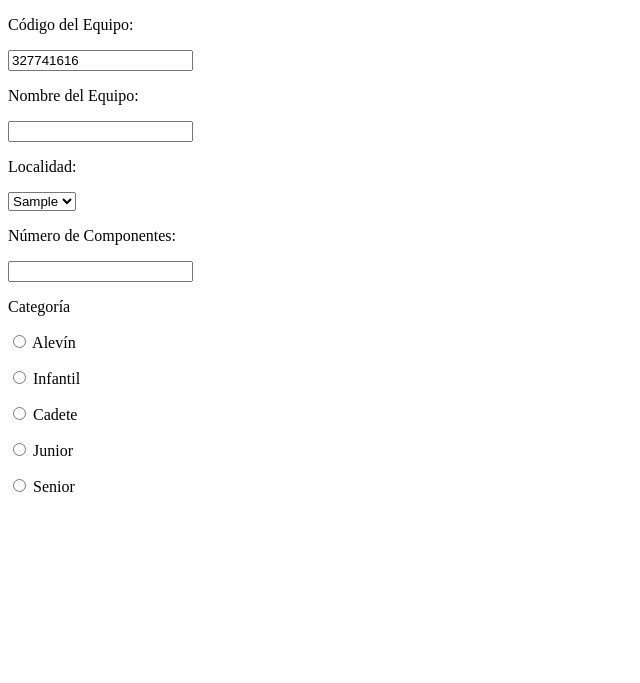
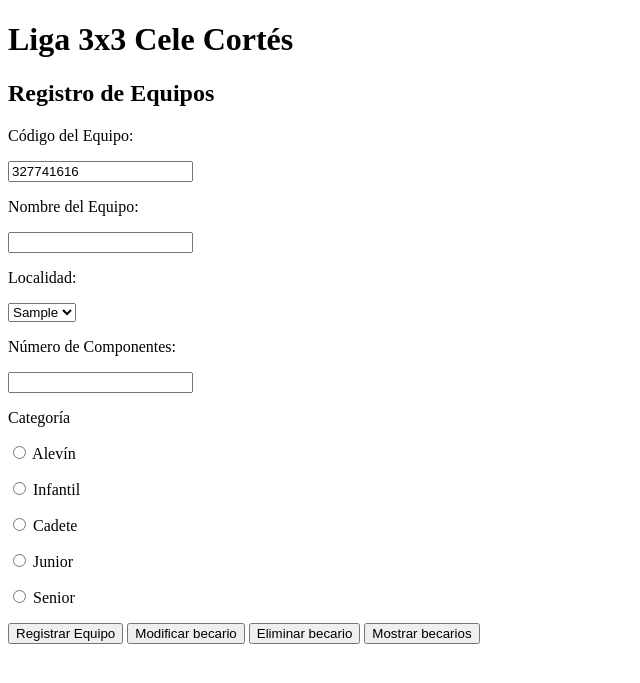
Before and after one commit to burgui23/PROYECTOIAW, a PHP site: page /equipos.php in a window 1280 px wide. Shown: the top 683 px of the page, without its empty margins (0-640 px from the left). Run offline with PHP 8.4, Linux system fonts and the light colour scheme; tables that the repository leaves empty or names only in its code hold one stand-in row (values such as "Sample post").

Commit message:
Otros cambios

```diff
--- a/equipos.php
+++ b/equipos.php
@@ -16,12 +16,15 @@
 ?>
 
 <form action="" method="post">
+    <h1>Liga 3x3 Cele Cortés</h1>
+    <h2>Registro de Equipos</h2>
+
     <?php
         session_start();
     ?>
 
     <p>Código del Equipo:</p>
-    <input type="text" name="test" value="<?php echo rand(1,1000000000)?>">
+    <input type="text" name="id" value="<?php echo rand(1,1000000000)?>">
 
     <p>Nombre del Equipo:</p>
     <input type="text" name="nombreequipo">
@@ -38,17 +41,108 @@
                         }
                     }
                 ?>
-        </select></p>
+     </select></p>
 
     <p>Número de Componentes:</p>
     <input type="number" name="ncomponentes">
 
     <p>Categoría</p>
-    <p><input type="radio" id="ale" name="categoria" value="alevín"> Alevín</p>
-    <p><input type="radio" id="inf" name="categoria" value="infantil"> Infantil</p>
-    <p><input type="radio" id="cad" name="categoria" value="cadete"> Cadete</p>
-    <p><input type="radio" id="jun" name="categoria" value="junior"> Junior</p>
-    <p><input type="radio" id="sen" name="categoria" value="senior"> Senior</p>
+    <p><input type="radio" name="categoria" value="alevín"> Alevín</p>
+    <p><input type="radio" name="categoria" value="infantil"> Infantil</p>
+    <p><input type="radio" name="categoria" value="cadete"> Cadete</p>
+    <p><input type="radio" name="categoria" value="junior"> Junior</p>
+    <p><input type="radio" name="categoria" value="senior"> Senior</p>
+
+    <p>
+            <input type="submit" name="registrar" value="Registrar Equipo">
+            <input type="submit" name="modificar" value="Modificar becario">
+            <input type="submit" name="eliminar" value="Eliminar becario">
+            <input type="submit" name="mostrar" value="Mostrar becarios">
+    </p>
+
+    <?php
+            if (isset($_POST["registrar"])){
+                mysqli_select_db($enlace, "liga");
+
+                $id = $_POST["id"];
+                $nombre = $_POST["nombreequipo"];
+                $loca = $_POST["loca_equipo"];
+                $ncomponentes = $_POST["ncomponentes"];
+                $categoria = $_POST["categoria"];
+
+                $registro_equipos = "INSERT INTO equipos(id_equipo, nombre_equipo, categoria, ncomponentes, localidad_equipo) VALUES($id, '$nombre', '$loca', $ncomponentes, '$categoria');";
+                mysqli_query($enlace, $registro_equipos);
+    ?>
+                <h1>Liga 3x3 Cele Cortés</h1>
+                <h2>Inscripción de Jugadores</h2>
+
+                <p>DNI del Jugador:</p>
+                <input type="text" name="dni_jugador">
+
+                <p>Nombre Completo:</p>
+                <p>
+                <input type="text" name="nombre_ju" placeholder="Nombre">
+                <input type="text" name="apellidos_ju" placeholder="Apellidos">
+                </p>
+
+                <p>Correo Electrónico:</p>
+                <input type="text" name="correo_ju" placeholder="ejemplo@gmail.com">
+
+                <p>Número de Teléfono:</p>
+                <input type="text" name="ntelefono_ju" placeholder="ej:23">
+
+                <p>Localidad:</p>
+                <select name="loca_ju">
+                <?php
+                    mysqli_select_db($enlace, "liga");
+                    $buscarloca = "SELECT localidad_jugador, dni FROM jugadores";
+                    $buscarlocalidad = mysqli_query($enlace, $buscarloca);
+                    if (mysqli_num_rows($buscarlocalidad) > 0){
+                        while($fila1 = mysqli_fetch_array($buscarlocalidad)){
+                            echo "<option value= " .$fila1[0]. ">" .$fila1[0]. "</option>";
+                        }
+                    }
+                ?>
+                </select></p>
+
+                <p>Fecha de Nacimiento:</p>
+                <input type="date" name="fechanaci_ju">
+
+                <p>Posición:</p>
+                <p>
+                    <input type="checkbox" name="posicion" value="Base">Base
+                    <input type="checkbox" name="posicion" value="Alero">Alero
+                    <input type="checkbox" name="posicion" value="Ala-Pivot">Ala-Pivot
+                    <input type="checkbox" name="posicion" value="Escolta">Escolta
+                    <input type="checkbox" name="posicion" value="Pivot">Pivot
+                </p>
+
+                <input type="submit" name="registro" value="Registrar Jugador">
+
+
+
+                <?php
+                if (isset($_POST["registro"])){
+                mysqli_select_db($enlace, "liga");
+
+                $dni_ju = $_POST["dni_jugador"];
+                $nombre_ju = $_POST["nombre_ju"];
+                $apellidos_ju = $_POST["apellidos_ju"];
+                $correo_ju = $_POST["correo_ju"];
+                $netelefono_ju = $_POST["ntelefono_ju"];
+                $loca_ju = $_POST["loca_ju"];
+                $fechanaci_ju = $_POST["fechanaci_ju"];
+                $posicion = $_POST["posicion"];
+
+                $registro_ju = "INSERT INTO jugadores(dni, nombre_jugadore, apellidos_jugador, correo_jugador, ntelefono_jugador, localidad_jugador, fechanacimiento_jugador, posicion) VALUES('$dni_ju', '$nombre_ju', '$apellidos_ju', '$correo_ju', $ntelefono_ju, '$loca_ju', $fechanaci_ju, '$posicion');";
+                mysqli_query($enlace, $registro_ju);
+                }
+    ?>
+
+    <?php
+
+            }
+    ?>
 
 
 
```
